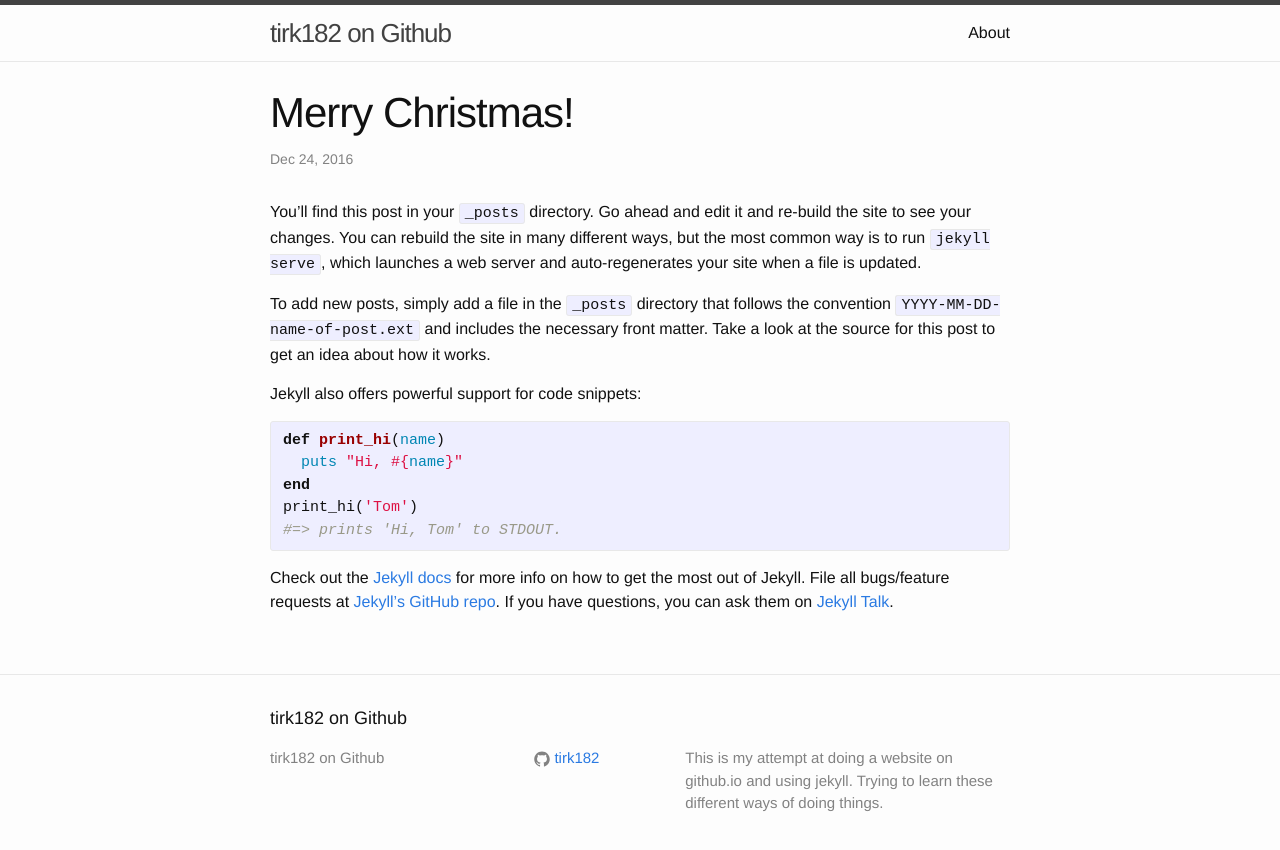
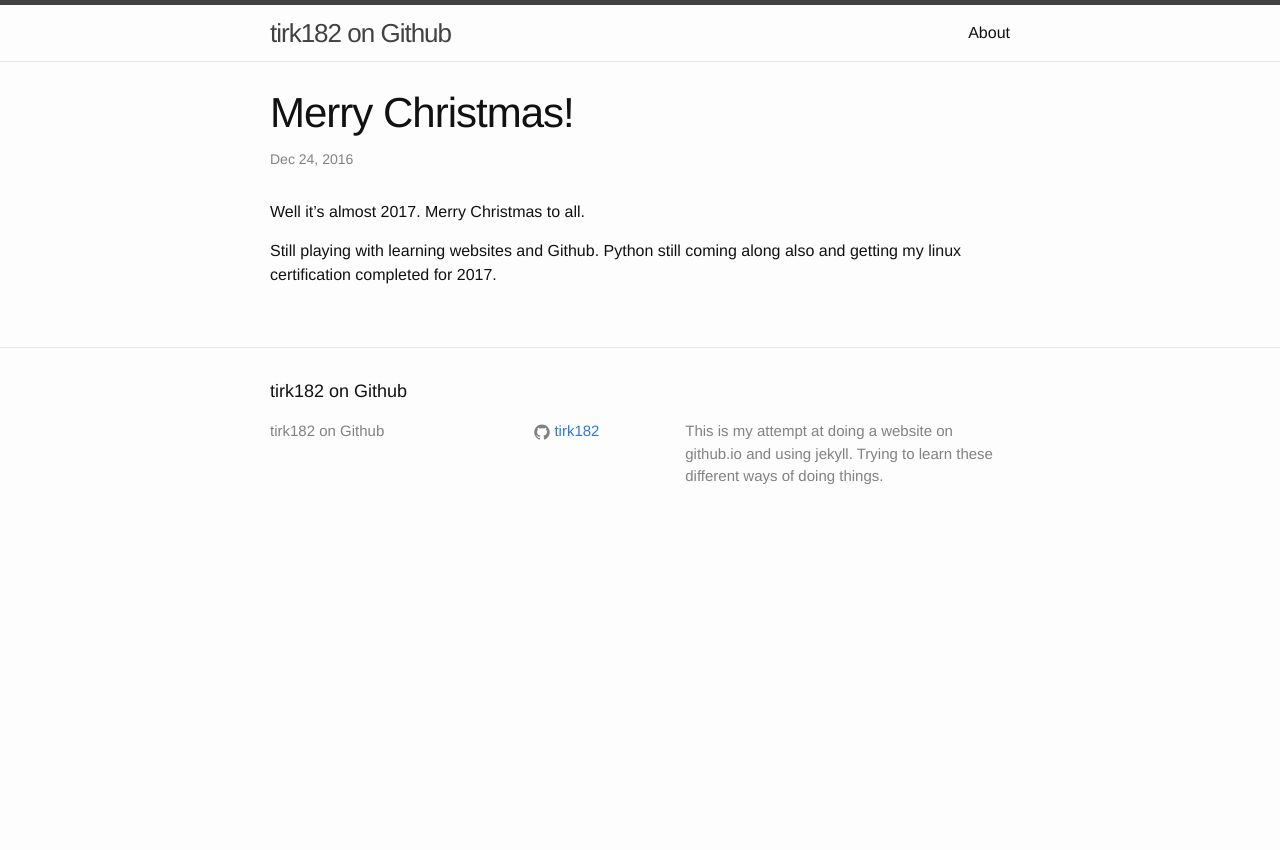
Before and after one commit to tirk182/tirk182.github.io, a Jekyll site: the page built from _posts/2016-12-23-Merry_Christmas.markdown, in a window 1280 px wide. Shown: the top 850 px of the page. Built offline with Jekyll 4.4.1, drawn with Linux system fonts in a browser that asks for light colours.

Commit message:
save my work

```diff
--- a/_posts/2016-12-23-Merry_Christmas.markdown
+++ b/_posts/2016-12-23-Merry_Christmas.markdown
@@ -4,22 +4,6 @@ title:  "Merry Christmas!"
 date:   2016-12-23 20:39:07 -0400
 categories: jekyll update
 ---
-You’ll find this post in your `_posts` directory. Go ahead and edit it and re-build the site to see your changes. You can rebuild the site in many different ways, but the most common way is to run `jekyll serve`, which launches a web server and auto-regenerates your site when a file is updated.
+Well it's almost 2017. Merry Christmas to all.
 
-To add new posts, simply add a file in the `_posts` directory that follows the convention `YYYY-MM-DD-name-of-post.ext` and includes the necessary front matter. Take a look at the source for this post to get an idea about how it works.
-
-Jekyll also offers powerful support for code snippets:
-
-{% highlight ruby %}
-def print_hi(name)
-  puts "Hi, #{name}"
-end
-print_hi('Tom')
-#=> prints 'Hi, Tom' to STDOUT.
-{% endhighlight %}
-
-Check out the [Jekyll docs][jekyll-docs] for more info on how to get the most out of Jekyll. File all bugs/feature requests at [Jekyll’s GitHub repo][jekyll-gh]. If you have questions, you can ask them on [Jekyll Talk][jekyll-talk].
-
-[jekyll-docs]: http://jekyllrb.com/docs/home
-[jekyll-gh]:   https://github.com/jekyll/jekyll
-[jekyll-talk]: https://talk.jekyllrb.com/
+Still playing with learning websites and Github. Python still coming along also and getting my linux certification completed for 2017.
```
